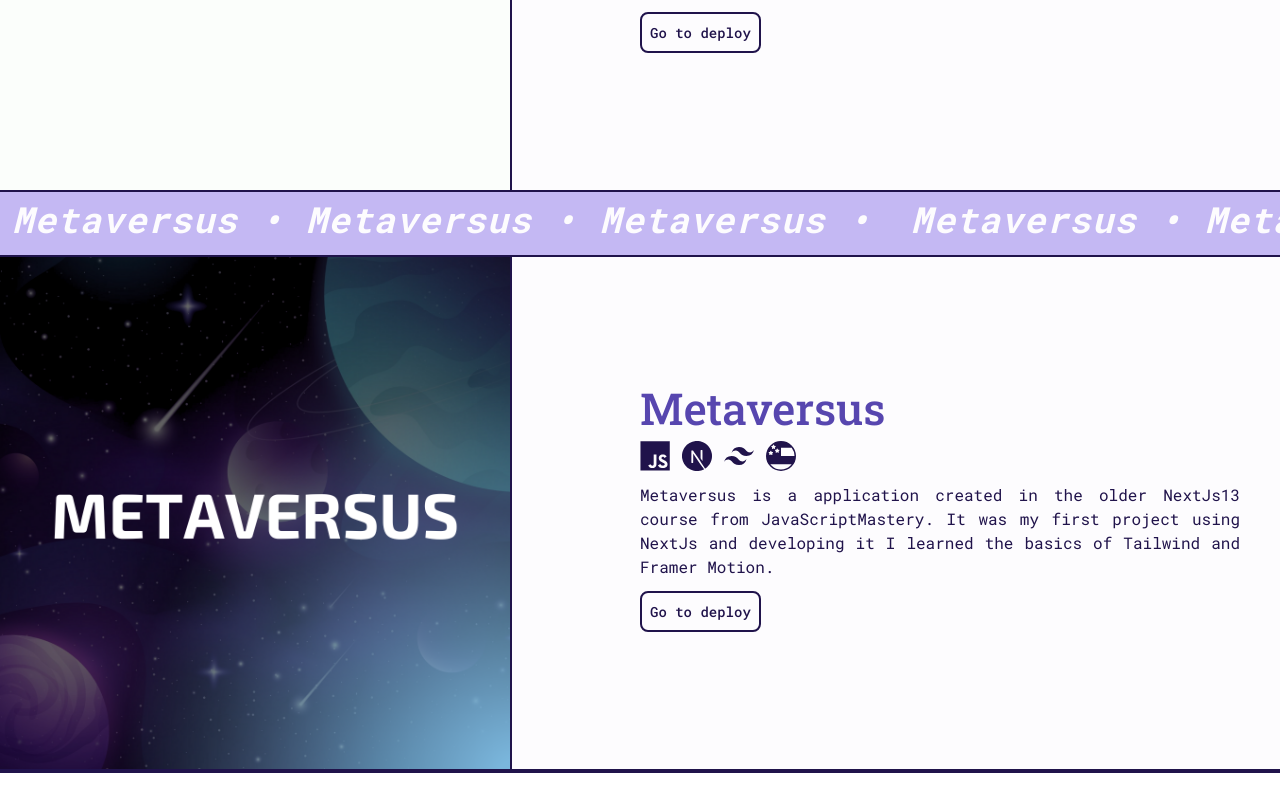
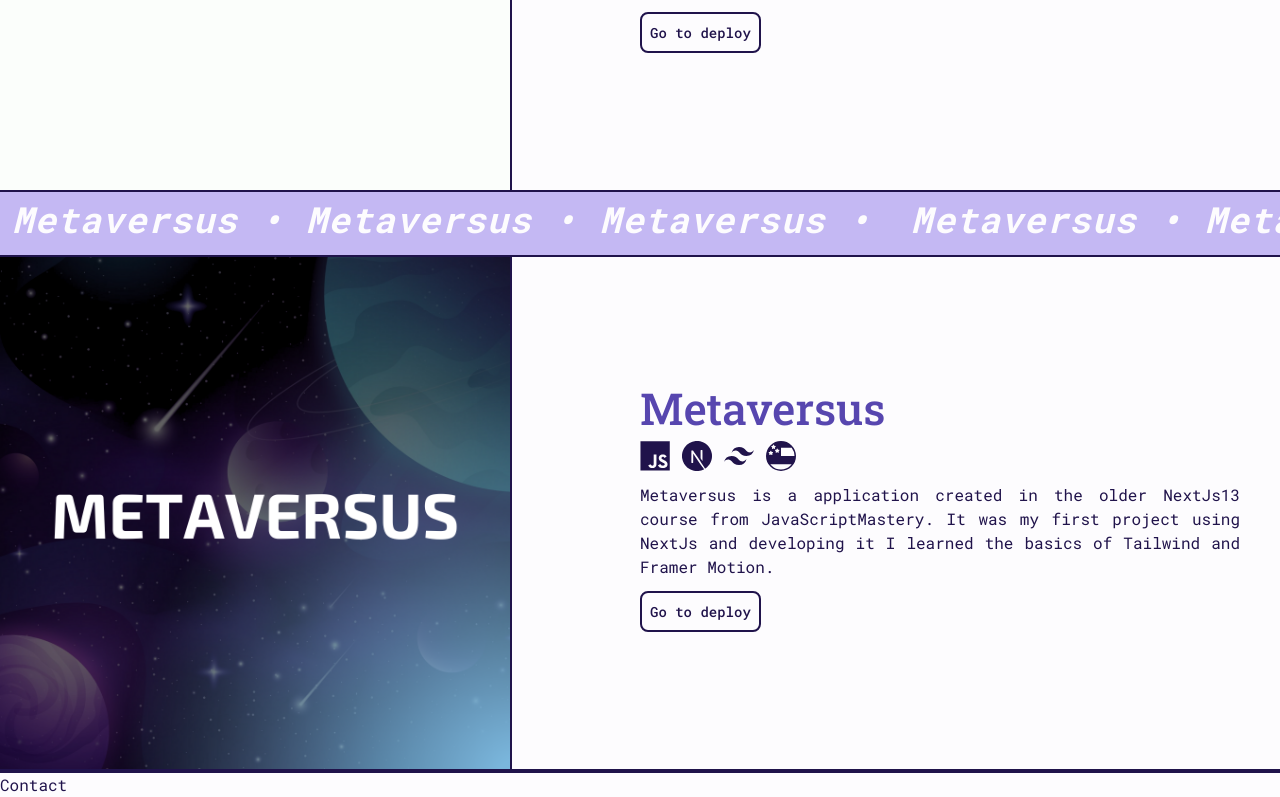
Before and after one commit to carlos-morais1507/my_portfolio, a Next.js app: page / in a window 1280 px wide. Shown: the part 3598-4395 px from the top of the page. Before the commit the page ends 4371 px from the top, so only its background shows below. Built offline with nearby package versions, Linux system fonts and the light colour scheme.

Commit message:
:sparkles: feat: Seção Contact criada

```diff
--- a/app/page.tsx
+++ b/app/page.tsx
@@ -1,4 +1,4 @@
-import { About, Hero, Projects, Skills } from '@/components'
+import { About, Contact, Hero, Projects, Skills } from '@/components'
 
 export default function Home() {
   return (
@@ -7,6 +7,7 @@
       <About />
       <Skills />
       <Projects />
+      <Contact />
     </main>
   )
 }
--- /dev/null
+++ b/components/Contact.tsx
@@ -0,0 +1,9 @@
+import React from 'react'
+
+const Contact = () => {
+  return (
+    <div>Contact</div>
+  )
+}
+
+export default Contact
--- a/components/index.ts
+++ b/components/index.ts
@@ -5,6 +5,7 @@
 import SkillsList from "./SkillsList";
 import Projects from "./Projects";
 import ProjectBox from "./ProjectBox";
+import Contact from "./Contact";
 
 export {
   Header,
@@ -14,4 +15,5 @@
   SkillsList,
   Projects,
   ProjectBox,
+  Contact,
 }
```
